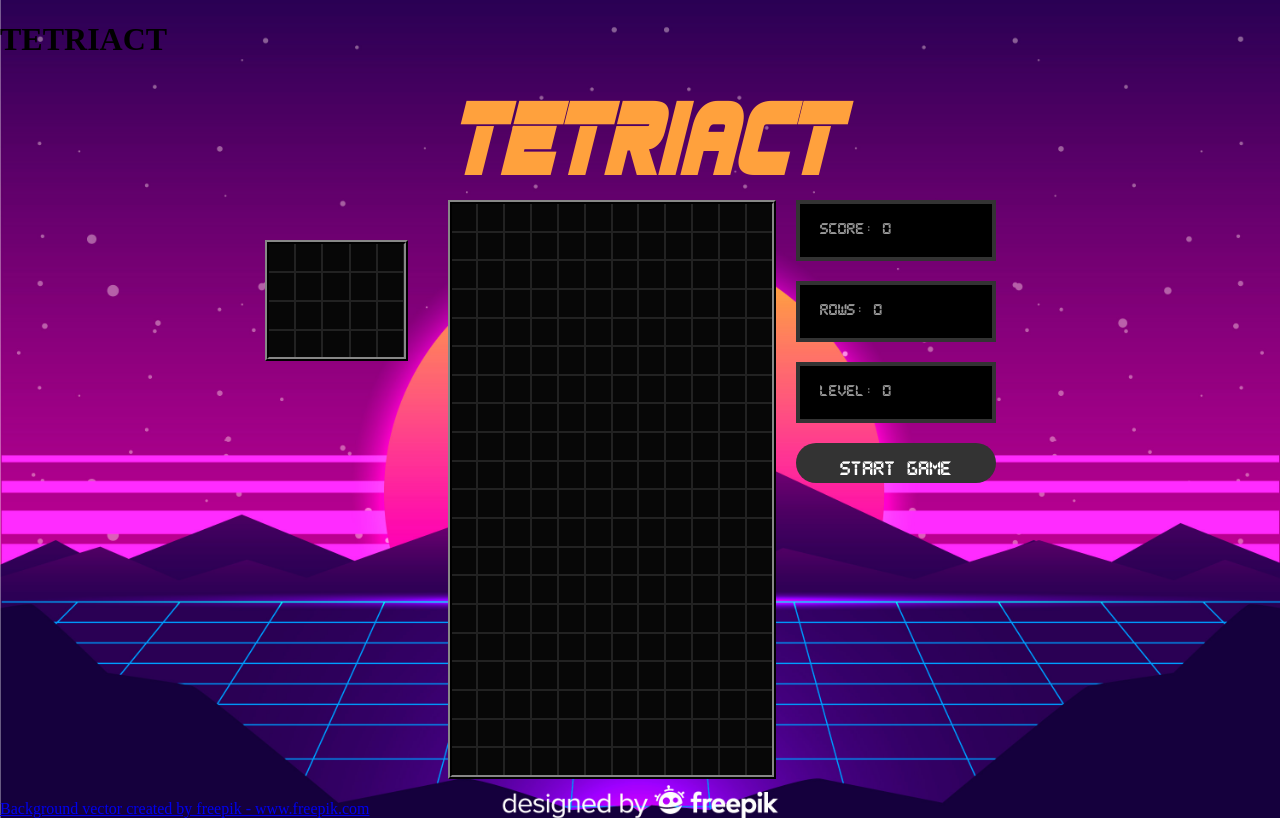
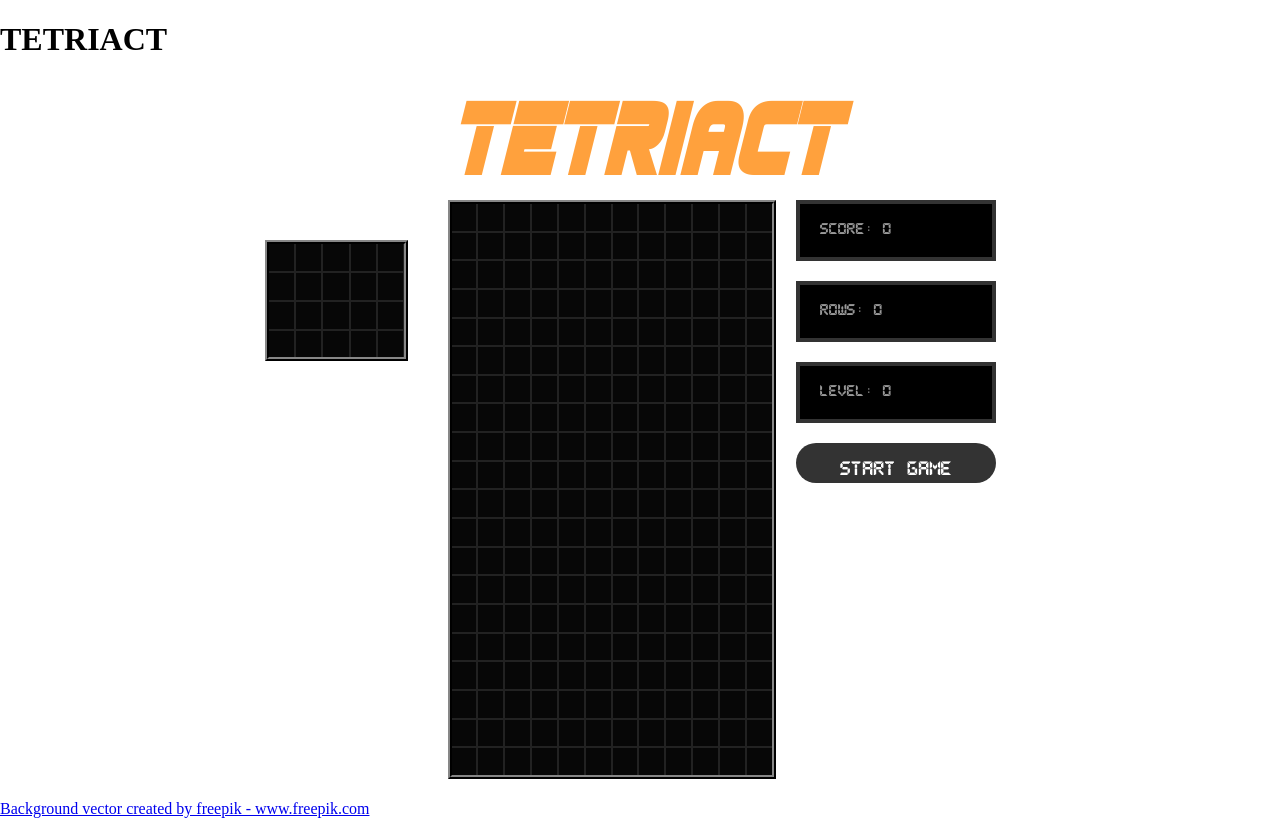
Before and after one commit to kmarks2013/tetriact-web-client, a React (Create React App) app: page / in a window 1280 px wide. Built offline with nearby package versions, Linux system fonts and the light colour scheme.

Commit message:
comments out background image

```diff
--- a/src/index.css
+++ b/src/index.css
@@ -1,6 +1,6 @@
 body {
   margin: 0;
-  background-image: url('../src/images/2679820.jpg') ;
+  /* background-image: url('../src/images/2679820.jpg') ; */
   background-size: cover;
   /* height: 90vh; */
 }
```
